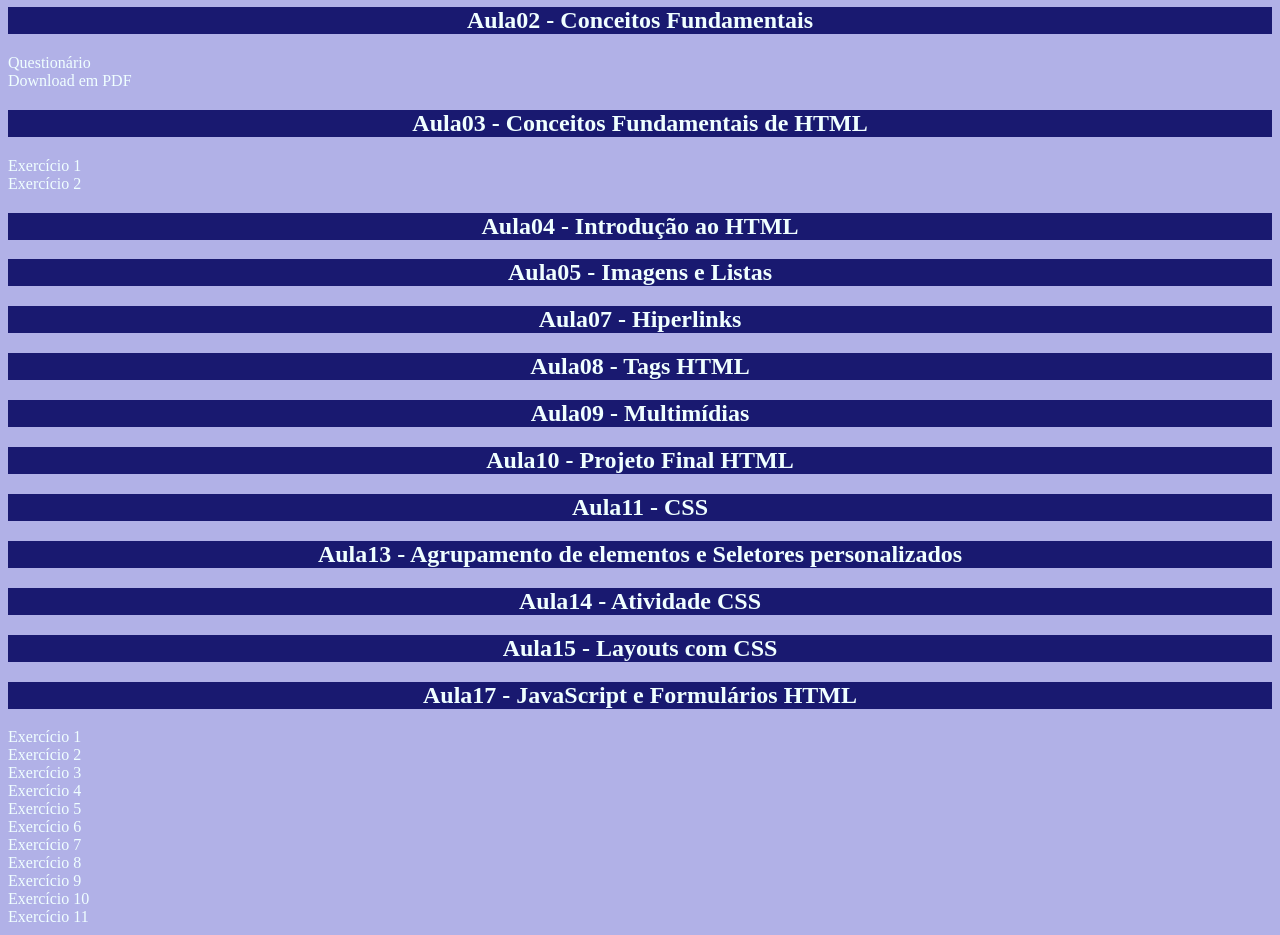
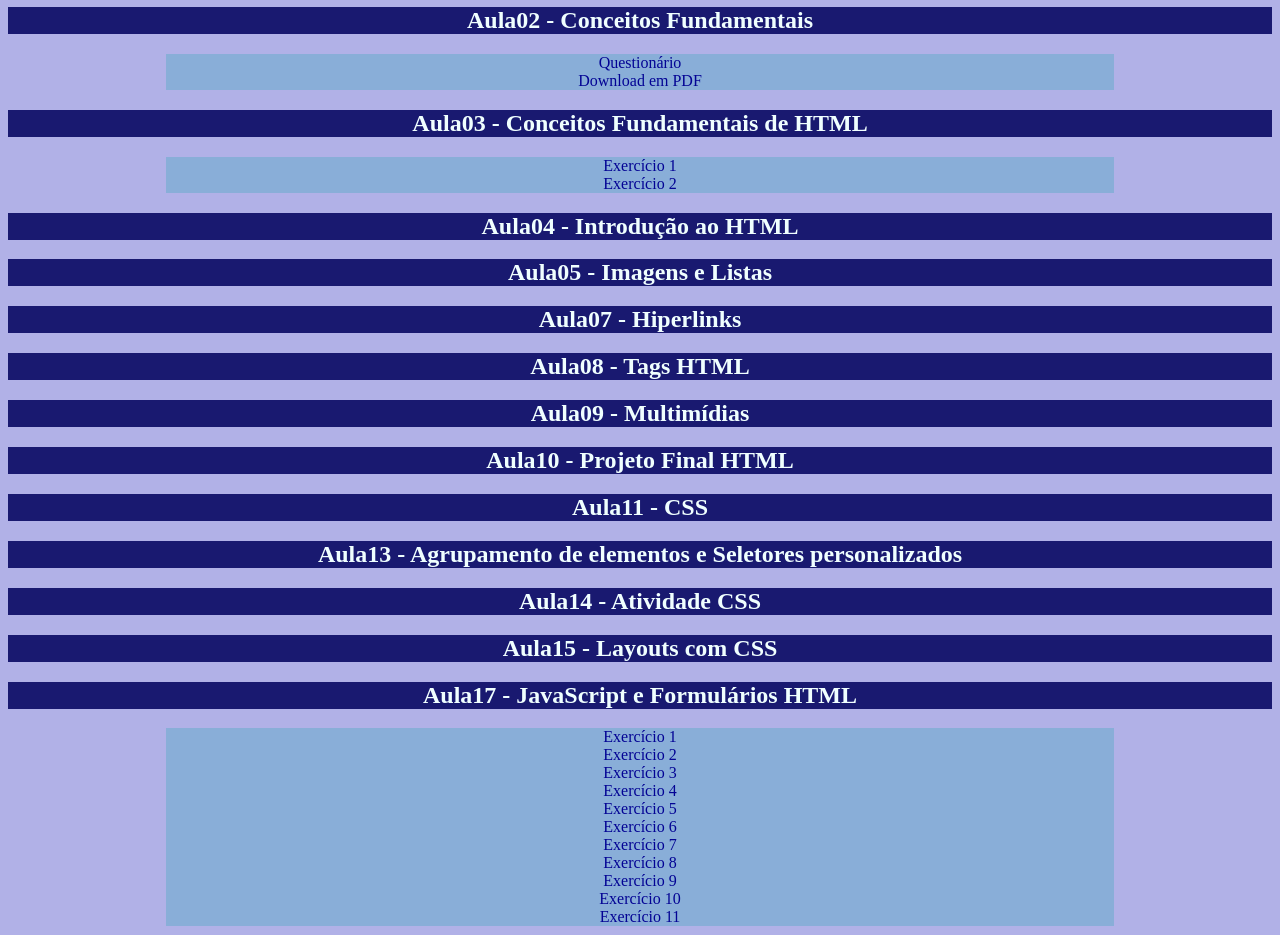
Before and after one commit to EduardoHMBord/Trilha_Aprendizado, a plain HTML site: page index.html in a window 1280 px wide. Shown: the part 73-1008 px from the top of the page. Drawn offline with Linux system fonts and the light colour scheme.

Commit message:
versao 4

```diff
--- a/css/estilo.css
+++ b/css/estilo.css
@@ -1,12 +1,28 @@
 body{
     background-color: rgb(177, 177, 231);
+    text-align: center;
 }
 a{
     text-decoration: none;
     color: azure;
 }
+a:hover{
+    background-color: rgb(43, 55, 170);
+}
+.ex a{
+    text-decoration: none;
+    color: rgb(3, 3, 148);
+}
+.ex a:hover{
+    background-color: rgb(89, 200, 214);
+}
+.ex{
+    background-color: rgb(137, 174, 216);
+    margin: auto;
+    width: 75%;
+}
 h1{
-    background-color: blueviolet;
+    background-color: rgb(166, 137, 221);
     text-align: center;
 }
 h2{
--- a/index.html
+++ b/index.html
@@ -10,11 +10,11 @@
 <body>
     <h1>Trilha do Aprendizado</h1>
     <h2>Aula02 - Conceitos Fundamentais</h2>
-    <a href="Trilha_Aprendizado/Aula02-DW-Eduardo_Bordelak.pdf">Questionário</a> <br>
-    <a href="Trilha_Aprendizado/Aula02-DW-Eduardo_Bordelak.pdf" download="Aula02-DW-Eduardo_Bordelak.pdf" type="application/pdf">Download em PDF</a>
+    <div class="ex"><a href="Trilha_Aprendizado/Aula02-DW-Eduardo_Bordelak.pdf">Questionário</a> <br>
+    <a href="Trilha_Aprendizado/Aula02-DW-Eduardo_Bordelak.pdf" download="Aula02-DW-Eduardo_Bordelak.pdf" type="application/pdf">Download em PDF</a></div>
     <h2>Aula03 - Conceitos Fundamentais de HTML</h2>
-    <a href="Trilha_Aprendizado/Aula03/Ex01.html">Exercício 1</a> <br>
-    <a href="Trilha_Aprendizado/Aula03/Ex02.html">Exercício 2</a><br>
+    <div class="ex"><a href="Trilha_Aprendizado/Aula03/Ex01.html">Exercício 1</a> <br>
+    <a href="Trilha_Aprendizado/Aula03/Ex02.html">Exercício 2</a><br></div>
     <h2><a href="Trilha_Aprendizado/Aula04.html">Aula04 - Introdução ao HTML</a></h2>
     <h2><a href="Trilha_Aprendizado/Aula05_Sintese.html">Aula05 - Imagens e Listas</a></h2>
     <h2><a href="Trilha_Aprendizado/Aula07_Eduardo_Bordelak.html">Aula07 - Hiperlinks</a></h2>
@@ -26,7 +26,7 @@
     <h2><a href="Trilha_Aprendizado/Aula14/index.html">Aula14 - Atividade CSS</a></h2>
     <h2><a href="Trilha_Aprendizado/Aula15/Aula21-Layout.html">Aula15 - Layouts com CSS</a></h2>
     <h2>Aula17 - JavaScript e Formulários HTML</h2>
-    <a href="Trilha_Aprendizado/Aula17/js_ex01.html">Exercício 1</a> <br>
+    <div class="ex"><a href="Trilha_Aprendizado/Aula17/js_ex01.html">Exercício 1</a> <br>
     <a href="Trilha_Aprendizado/Aula17/js_ex02.html">Exercício 2</a><br>
     <a href="Trilha_Aprendizado/Aula17/js_ex03.html">Exercício 3</a><br>
     <a href="Trilha_Aprendizado/Aula17/js_ex04.html">Exercício 4</a><br>
@@ -36,7 +36,7 @@
     <a href="Trilha_Aprendizado/Aula17/js_ex08.html">Exercício 8</a><br>
     <a href="Trilha_Aprendizado/Aula17/js_ex09.html">Exercício 9</a><br>
     <a href="Trilha_Aprendizado/Aula17/js_ex10.html">Exercício 10</a><br>
-    <a href="Trilha_Aprendizado/Aula17/js_ex11.html">Exercício 11</a>
+    <a href="Trilha_Aprendizado/Aula17/js_ex11.html">Exercício 11</a></div>
     <h2><a href="sobre.html">Sobre mim</a></h2>
     <h3><a href="Trilha_Aprendizado.zip" download="Trilha_Aprendizado.zip" type="application/zip">Download de arquivo .zip do portfólio</a></h3>
 
```
